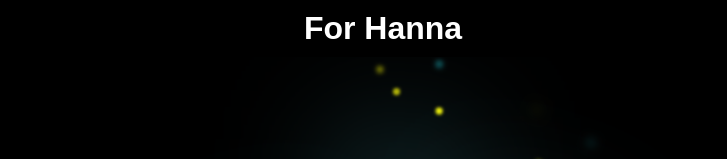
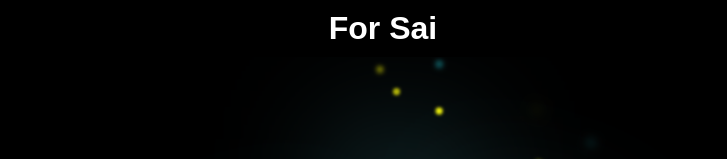
Before and after one commit to andrxweverett/Sai, a website: page index.html in a window 1280 px wide. Shown: the top 159 px of the page, without its empty margins (257-984 px from the left). Drawn offline with Linux system fonts and the light colour scheme.

Commit message:
changes for Sai

```diff
--- a/index.html
+++ b/index.html
@@ -32,7 +32,7 @@
   </style>
 
   <body class="not-loaded">
-    <h1>For Hanna</h1>
+    <h1>For Sai</h1>
 
     <div class="night"></div>
     <div class="flowers">
```
Also changed, not shown: 1 other file.
